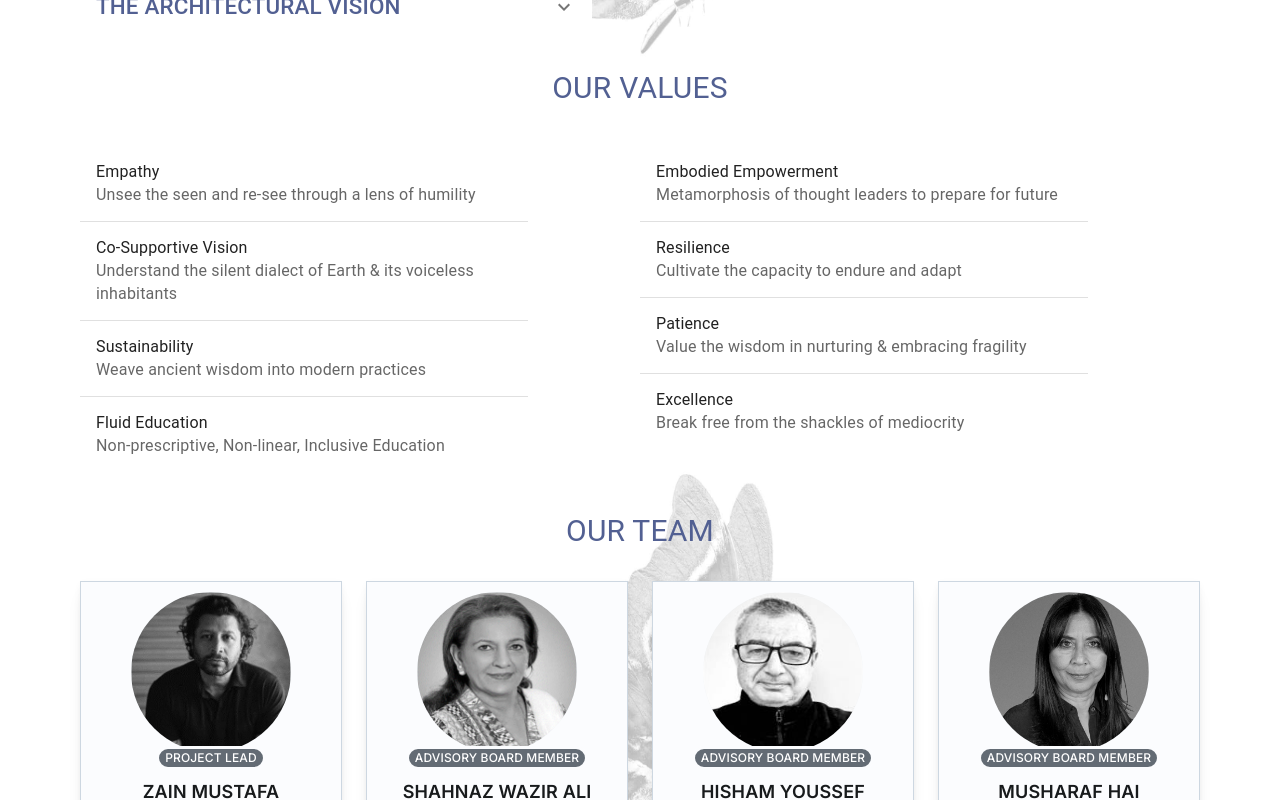
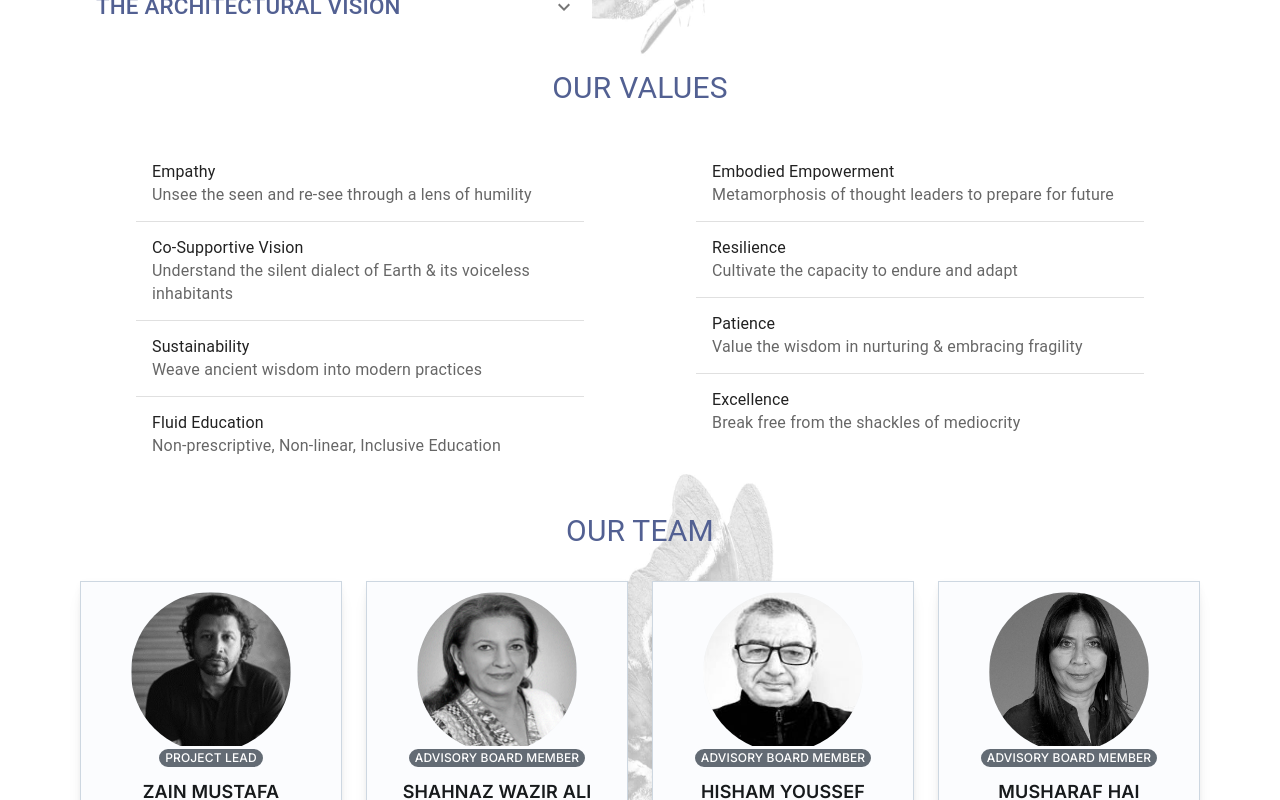
Before and after one commit to e-shami/butterfly-effect-universe, a Next.js app: page / in a window 1280 px wide. Shown: the part 1400-2200 px from the top of the page. Built offline with nearby package versions, Linux system fonts and the light colour scheme.

Commit message:
Finalizing

```diff
--- a/app/layout.tsx
+++ b/app/layout.tsx
@@ -1,5 +1,6 @@
+'use client';
 import "@styles/global.css";
-import { Suspense } from "react";
+import React, { Suspense } from "react";
 import Loader from "@components/loader";
 import Navbar from "@components/navbar";
 
@@ -10,6 +11,11 @@ export const metadeta = {
 };
 
 const RootLayout = ({ children }: { children: React.ReactNode }) => {
+  const [loading, setLoading] = React.useState(false);
+
+  React.useEffect(() => {
+    setTimeout(() => setLoading(true), 6000);
+  });
   return (
     <html lang="en-US">
       <head>
@@ -19,20 +25,25 @@ const RootLayout = ({ children }: { children: React.ReactNode }) => {
       <body>
         <Suspense fallback={<Loader />}>
           <Navbar />
-          <main style={{
+          <main
+            style={{
               backgroundImage: `url("/assets/images/bg.jpg")`,
               backgroundPosition: "center",
               backgroundRepeat: "no-repeat",
-            // backgroundSize: "cover",
               backgroundAttachment: "fixed",
-            // define background size
-            backgroundSize: "100% 100%",
-            // opacity of the background image
-
-          }}>
-            <div className="main" style={{ position: "absolute", width: 'auto' }}>
+              backgroundSize: "auto 100%",
+            }}
+          >
+            {!loading ? (
+              <Loader />
+            ) : (
+              <div
+                className="main"
+                style={{ position: "absolute", width: "auto" }}
+              >
                 <div className="gradient" />
               </div>
+            )}
             {children}
           </main>
         </Suspense>
--- a/components/about.tsx
+++ b/components/about.tsx
@@ -184,10 +184,17 @@ const AboutUs = () => {
         <Grid container sx={{
           display: "flex",
         }}>
-          <Grid item xs={12} sm={12} md={6} lg={6} xl={6}>
+          <Grid item xs={6} sm={6} md={6} lg={6} xl={6}
+            display={'flex'}
+            alignContent={'center'}
+            justifyContent={'center'}
+          >
         <InsetDividers />
         </Grid>
-          <Grid item xs={12} sm={12} md={6} lg={6} xl={6}>
+          <Grid item xs={6} sm={6} md={6} lg={6} xl={6}
+            display={'flex'}
+            alignContent={'center'}
+            justifyContent={'center'}>
         <InsetDividers2 />
         </Grid>
         </Grid>
@@ -225,8 +232,10 @@ const AboutUs = () => {
       <Grid
         container
         spacing={3}
+        display={'flex'}
+        alignContent={'center'}
+        justifyContent={'center'}
         sx={{
-          display: "flex",
           flexDirection: "row",
           justifyContent: "space-evenly",
           alignItems: "center",
@@ -244,8 +253,10 @@ const AboutUs = () => {
             md={4}
             lg={3}
             xl={3}
+            display={'flex'}
+            alignContent={'center'}
+            justifyContent={'center'}
             sx={{
-              display: "flex",
               alignSelf: "flex-start",
             }}
           >
```
Lines whose indentation alone changed are shown as unchanged.
